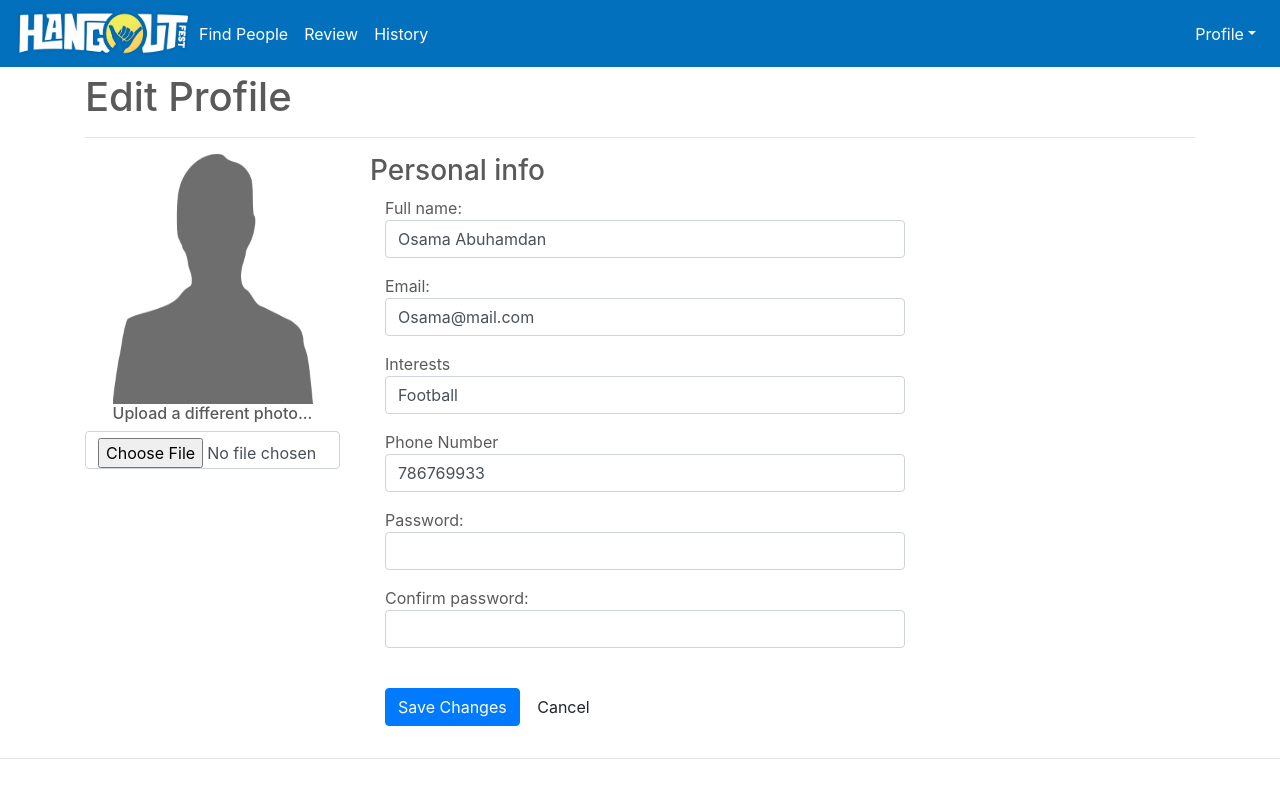
After one commit to oabuhamdan/Hangouts-Website, a Flask app: page /settings in a window 1280 px wide. The commit adds this page. Run offline with Flask 2, Linux system fonts and the light colour scheme; a user stored in the database is signed in; some libraries are stand-ins or nearby versions.

Commit message:
-Finishing

```diff
--- a/app.py
+++ b/app.py
@@ -4,7 +4,7 @@ import os
 import sqlite3
 from tempfile import mkdtemp
 
-from flask import Flask, flash, render_template, request, url_for
+from flask import flash, Flask, flash, render_template, request, url_for
 from flask_session import Session
 from werkzeug.security import check_password_hash, \
     generate_password_hash
@@ -13,7 +13,7 @@ from werkzeug.security import check_password_hash, \
 from helpers import *
 
 app = Flask(__name__)
-UPLOAD_FOLDER = '/home/osama-hamdan/PycharmProjects/cs50project/profile_photos'
+UPLOAD_FOLDER = 'static/profile_photos'
 app.config['UPLOAD_FOLDER'] = UPLOAD_FOLDER
 # Ensure templates are auto-reloaded
 
@@ -88,7 +88,8 @@ def signin():
             return render_template('signin.html', errors=errors)
 
         # Redirect user to home page
-
+        id = db.execute("SELECT id from users WHERE username=?", (username,)).fetchone()[0]
+        session['user_id'] = id
         return redirect('/')
 
     else:
@@ -237,6 +238,58 @@ def feedback():
                                                                                                            places,
                                                                                                            rating,
                                                                                                            description))
+        flash("User reviewed successfully")
         return redirect('/')
     else:
         return render_template('feedback.html')
+
+
+@app.route('/history')
+@login_required
+def history():
+    user = session['user_name']
+    data = db.execute("SELECT * from reviews WHERE logged_user=?", (user,)).fetchall()
+    return render_template('history.html', data=data)
+
+
+@app.route('/settings', methods=['GET', 'POST'])
+@login_required
+def settings():
+    username = session['user_name']
+    info = db.execute(
+        "SELECT fullname,email,photoType,password,interests,number from users"
+        " INNER JOIN hangout_info ON hangout_info.id=users.id WHERE username=?", (username,)).fetchone()
+    fullname = info[0]
+    email = info[1]
+    photoType = info[2]
+    password = info[3]
+    interests = info[4]
+    number = info[5]
+
+    if request.method == 'GET':
+        print(info)
+        return render_template('profile.html', info=info)
+    else:
+        if request.form.get('fullname') != '':
+            fullname = request.form.get('fullname')
+        if request.form.get('email') != '':
+            email = request.form.get('email')
+        if request.form.get('password') != '':
+            password = generate_password_hash(request.form.get('password'))
+        if request.form.get('number') != '':
+            number = request.form.get('number')
+        if request.form.get('interests') != '':
+            interests = request.form.get('interests')
+        if request.files.get('profile_photo'):
+            photo = request.files.get('profile_photo')
+            photoType = username + '.jpg'
+            photo.save(os.path.join(app.config['UPLOAD_FOLDER'], photoType))
+
+        db.execute("UPDATE hangout_info SET fullname=?,interests=?,number=? WHERE id=?"
+                   , (fullname, interests, number, session['user_id']))
+        db.execute("UPDATE users SET email=?,password=?,photoType=? WHERE username=?"
+                   , (email, generate_password_hash(password), photoType, username))
+
+        print(fullname, email, password)
+        flash("Profile updated successfully!!")
+        return redirect('/')
--- a/static/signup.js
+++ b/static/signup.js
@@ -14,7 +14,7 @@ function checkpass() {
     if (pass && confpass) {
         if (pass === confpass) {
             passequal = true;
-            pasel.popover('destroy');
+            pasel.popover('hide');
         } else {
             pasel.popover(
                 {
@@ -35,7 +35,7 @@ function checkuser(username) {
     $.ajax('/checkuser?username=' + username, {
             success: function (data, status, xhr) {   // success callback function
                 if (data === 'true') {
-                    usrel.popover('destroy');
+                    usrel.popover('hide');
                     usernameavlbl = true;
                 } else {
                     usrel.popover(
@@ -61,3 +61,11 @@ function checksub() {
         $("form").on('click', DoPrevent);
 
 }
+
+function checksubprof() {
+    if (passequal)
+        $("form").off('click', DoPrevent);
+    else
+        $("form").on('click', DoPrevent);
+
+}
--- a/templates/base.html
+++ b/templates/base.html
@@ -39,10 +39,10 @@
                             <a href="/findpeople" class="nav-link">Find People</a>
                         </li>
                         <li class="nav-item">
-                            <a href="/review" class="nav-link">Feedback</a>
+                            <a href="/review" class="nav-link">Review</a>
                         </li>
                         <li class="nav-item">
-                            <a href="#" class="nav-link">History</a>
+                            <a href="/history" class="nav-link">History</a>
                         </li>
                     </ul>
                     <ul class="nav navbar-nav ml-auto" id="navbar-right">
@@ -58,6 +58,14 @@
                 </div>
             </div>
         </nav>
+        {% if get_flashed_messages() %}
+            <header>
+                <div class="alert alert-primary border text-center" role="alert"
+                     style="margin-top: 18px;margin-bottom: 0">
+                    {{ get_flashed_messages() | join(" ") }}
+                </div>
+            </header>
+        {% endif %}
     </header>
 {% endblock %}
 <div id="content">
--- a/templates/feedback.html
+++ b/templates/feedback.html
@@ -9,11 +9,11 @@
                 <div class="form-group">
                     <label for="username">Partner's username</label>
                     <small>(make sure it's written right)</small>
-                    <input type="text" class="form-control" name="username" placeholder="Username">
+                    <input type="text" class="form-control" name="username" placeholder="Username" required>
                 </div>
                 <div class="form-group">
                     <label for="place">Place/s you went to</label>
-                    <input type="text" class="form-control" name="place" placeholder="1234 Main St">
+                    <input type="text" class="form-control" name="place" placeholder="1234 Main St" required>
                 </div>
                 <div class="form-row">
                     <div class="form-group col-md-4" style="align-self: center">
--- /dev/null
+++ b/templates/profile.html
@@ -0,0 +1,80 @@
+{% extends "base.html" %}
+{% block title %}Profile Settings{% endblock %}
+{% block content %}
+    <main role="main">
+        <form action="/settings" method="post" enctype="multipart/form-data">
+            <div class="container" style="padding-top: 25px">
+                <h1>Edit Profile</h1>
+                <hr>
+                <div class="row">
+                    <!-- left column -->
+                    <div class="col-md-3">
+                        <div class="text-center">
+                            <img src="/static/profile_photos/{{ info[2] }}" width="200" height="250" alt="avatar">
+                            <h6>Upload a different photo...</h6>
+
+                            <input name="profile_photo" type="file" class="form-control" accept=".jpg,.png,.jpeg">
+                        </div>
+                    </div>
+
+                    <!-- edit form column -->
+                    <div class="col-md-9 personal-info">
+                        <h3>Personal info</h3>
+
+                        <form class="form-horizontal" role="form">
+                            <div class="form-group">
+                                <label class="col-lg-3 control-label">Full name:</label>
+                                <div class="col-lg-8">
+                                    <input name="fullname" class="form-control" type="text" value="{{ info[0] }}">
+                                </div>
+                            </div>
+                            <div class="form-group">
+                                <label class="col-lg-3 control-label">Email:</label>
+                                <div class="col-lg-8">
+                                    <input name="email" class="form-control" type="text" value="{{ info[1] }}">
+                                </div>
+                            </div>
+
+                            <div class="form-group">
+                                <label class="col-lg-3 control-label">Interests</label>
+                                <div class="col-lg-8">
+                                    <input name="interests" class="form-control" type="text" value="{{ info[4] }}">
+                                </div>
+                            </div>
+                            <div class="form-group">
+                                <label class="col-lg-3 control-label">Phone Number</label>
+                                <div class="col-lg-8">
+                                    <input name="number" class="form-control" type="text" value="{{ info[5] }}">
+                                </div>
+                            </div>
+                            <div class=" form-group">
+                                <label class="col-md-3 control-label">Password:</label>
+                                <div class="col-md-8">
+                                    <input name="password" class="form-control" type="password" onchange="checkpass()">
+                                </div>
+                            </div>
+                            <div class="form-group">
+                                <label class="col-md-3 control-label">Confirm password:</label>
+                                <div class="col-md-8">
+                                    <input name="confpassword" class="form-control" type="password"
+                                           onchange="checkpass()">
+                                </div>
+                            </div>
+                            <div class="form-group">
+                                <label class="col-md-3 control-label"></label>
+                                <div class="col-md-8">
+                                    <input onclick="checksubprof()" type="submit" class="btn btn-primary"
+                                           value="Save Changes">
+                                    <span></span>
+                                    <input onclick="location.href='/'" type="reset" class="btn btn-default"
+                                           value="Cancel">
+                                </div>
+                            </div>
+                        </form>
+                    </div>
+                </div>
+            </div>
+            <hr>
+        </form>
+    </main>
+{% endblock %}
--- a/templates/signin.html
+++ b/templates/signin.html
@@ -1,5 +1,5 @@
 {% extends "base.html" %}
-{% block title %}Find people{% endblock %}
+{% block title %}Sign in{% endblock %}
 {% block nav %}
     <header>
         <nav class="navbar navbar-expand-md fixed-top">
@@ -31,9 +31,7 @@
             <div class="form-group">
                 <button id="signinbtn" type="submit" class="btn-zenon btn-lg btn-block signup-btn">Sign in</button>
             </div>
-            <div class="text-center small"><a href="#">Forgot Your password?</a></div>
             <div class="text-center small">Don't have an account? <a href="/signup">Sign up</a></div>
-
         </form>
     </div>
 {% endblock %}
--- a/templates/signup2.html
+++ b/templates/signup2.html
@@ -1,5 +1,5 @@
 {% extends "base.html" %}
-{% block title %}Find people{% endblock %}
+{% block title %}Continue Signing up{% endblock %}
 {% block nav %}
     <header>
         <nav class="navbar navbar-expand-md fixed-top">
```
Also changed, not shown: templates/history.html (added, +55 -0 lines), templates/signup.html (+15 -1 lines), database.db.
